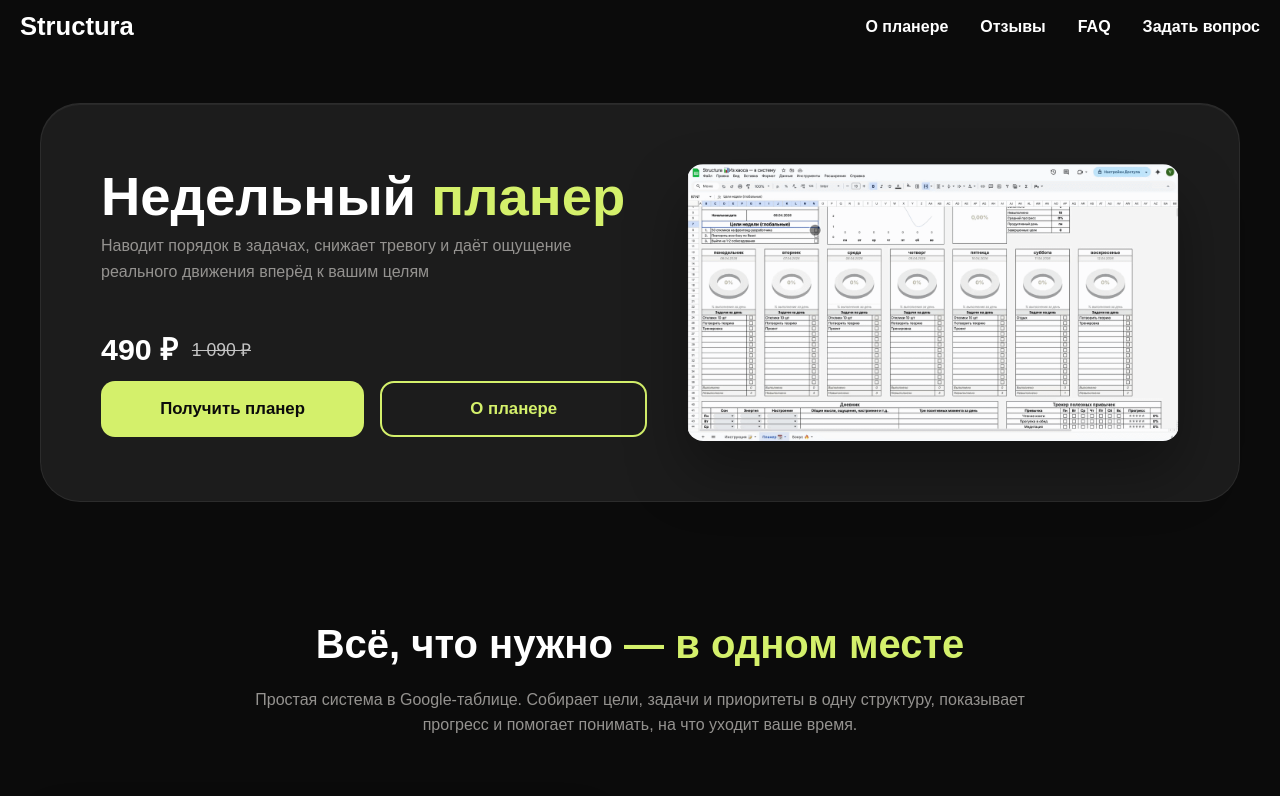
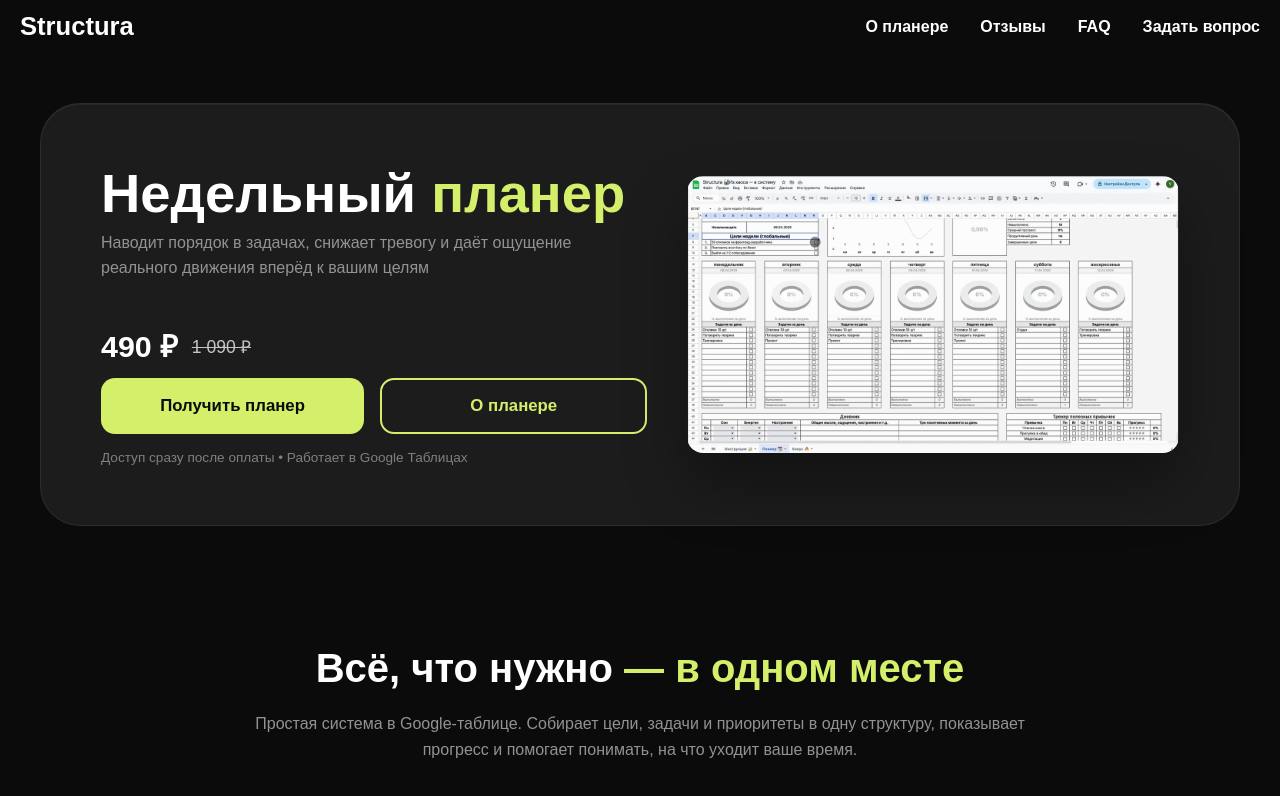
Before and after one commit to Yaroslav-Chertov/structura, a Next.js app: page / in a window 1280 px wide. Shown: the top 796 px of the page. Built offline with nearby package versions, Linux system fonts and the light colour scheme; a web font is replaced by a local one.

Commit message:
add note in hero

```diff
--- a/src/components/Hero.tsx
+++ b/src/components/Hero.tsx
@@ -223,6 +223,9 @@ const Hero: React.FC = () => {
                 О планере
               </a>
             </div>
+            <p className={styles.note}>
+              Доступ сразу после оплаты • Работает в Google Таблицах
+            </p>
           </div>
           <div className={styles.videoWrapper}>
             <img
```
